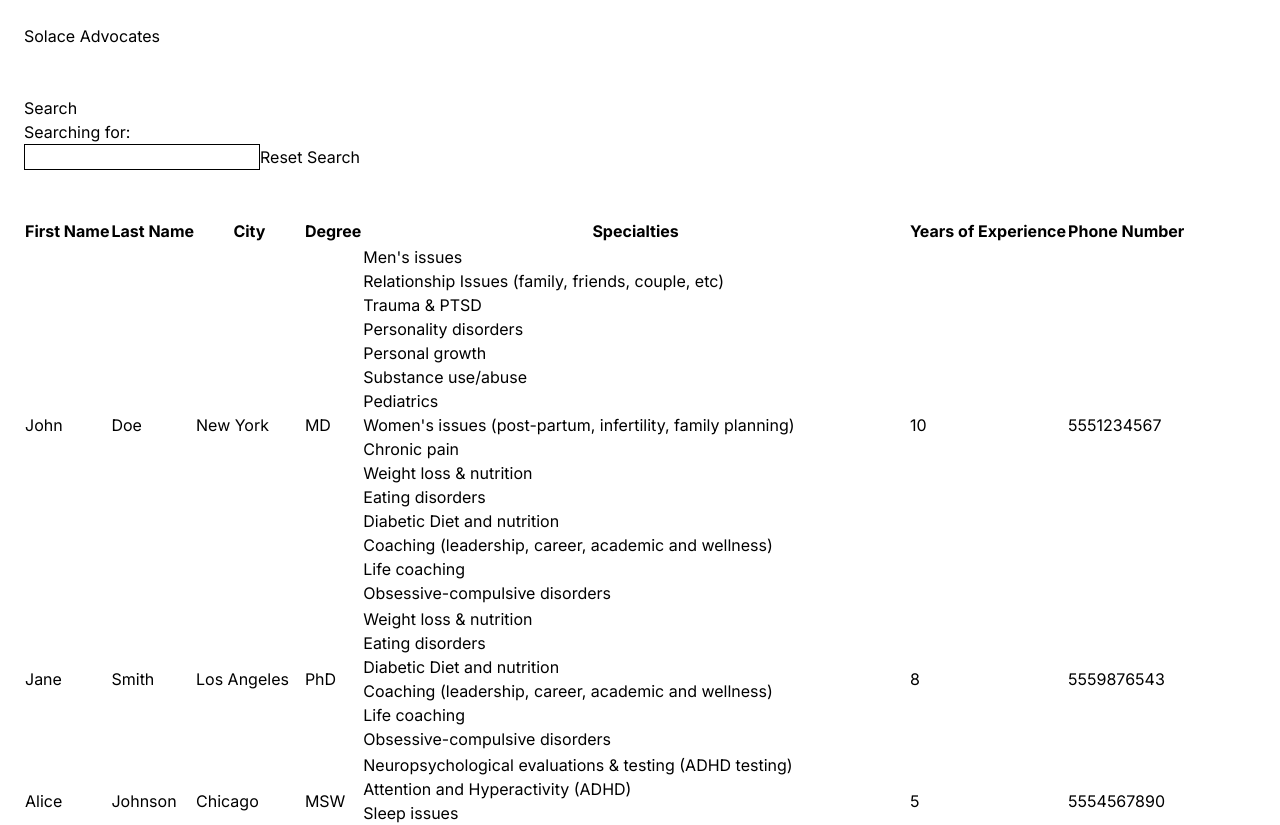
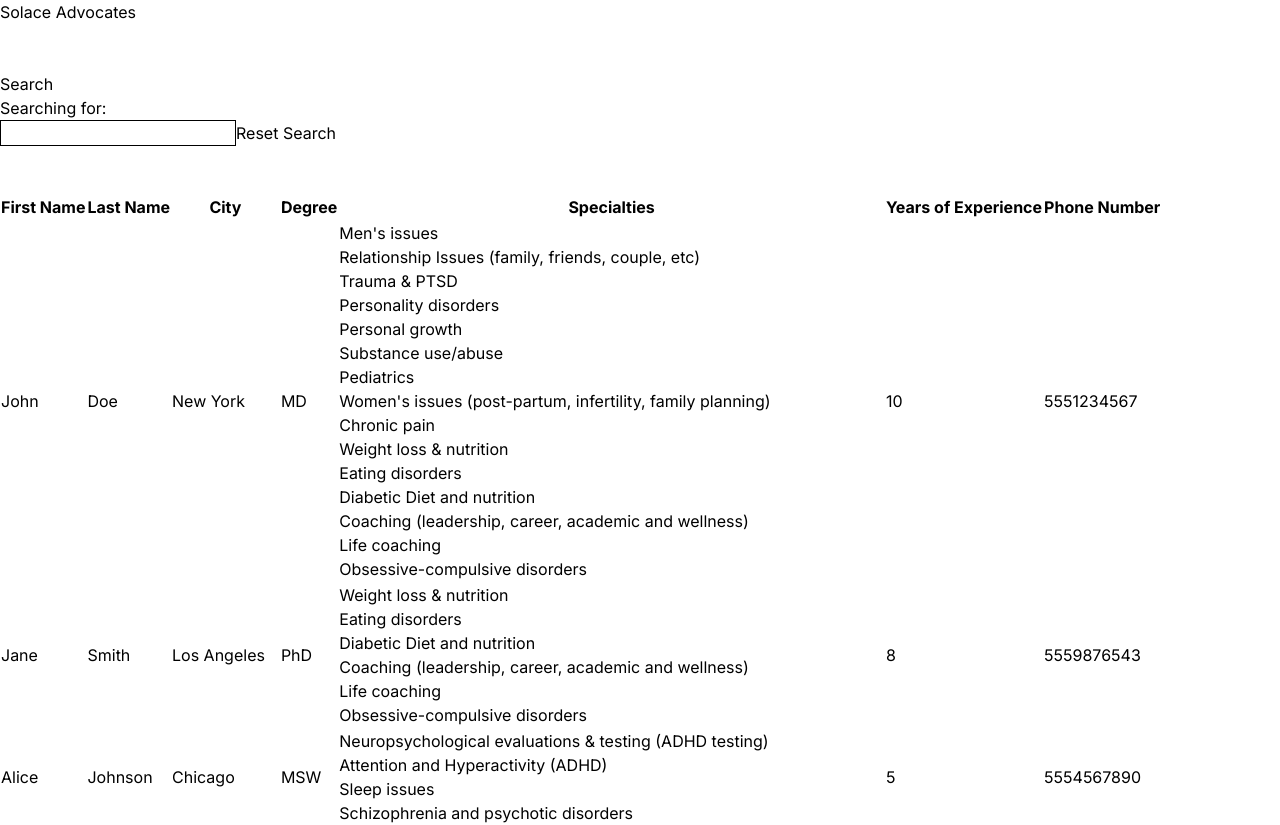
Before and after one commit to stackptr/solace-take-home, a Next.js app: page / in a window 1280 px wide. Shown: the top 825 px of the page. Built offline with nearby package versions, Linux system fonts and the light colour scheme.

Commit message:
Remove margin to allow full-bleed styling

```diff
--- a/src/app/page.tsx
+++ b/src/app/page.tsx
@@ -54,7 +54,7 @@ export default function Home() {
   };
 
   return (
-    <main style={{ margin: "24px" }}>
+    <main>
       <h1>Solace Advocates</h1>
       <br />
       <br />
```
